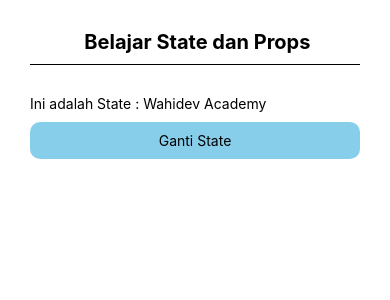
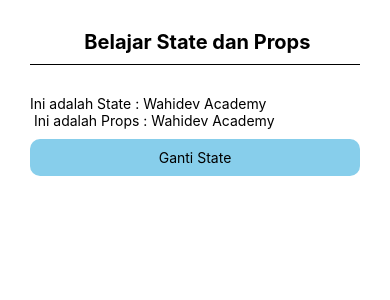
Before and after one commit to ujangaris/CRUD-React-Native-dengan-Firebase, a React Native app: screen / in a window 390 px wide. Shown: the top 300 px of the page. Built offline with nearby package versions, Linux system fonts and the light colour scheme.

Commit message:
Tutorial React Native Dasar : #6. Belajar State dan Props | Props  dengan operan

```diff
--- /dev/null
+++ b/src/Operan.js
@@ -0,0 +1,16 @@
+//rnce
+import React, {Component} from 'react';
+import {Text, View} from 'react-native';
+
+export class Operan extends Component {
+  render() {
+    const {sekolah} = this.props;
+    return (
+      <View>
+        <Text> Ini adalah Props : {sekolah} </Text>
+      </View>
+    );
+  }
+}
+
+export default Operan;
--- a/src/StateProps.js
+++ b/src/StateProps.js
@@ -1,5 +1,6 @@
 import React, {Component} from 'react';
 import {Text, StyleSheet, View, TouchableOpacity} from 'react-native';
+import { Operan } from './Operan';
 
 export default class StateProps extends Component {
   //rcons
@@ -26,6 +27,8 @@
         {/* Isi */}
         <View style={styles.isi}>
           <Text>Ini adalah State : {sekolah}</Text>
+
+          <Operan sekolah={sekolah}/>
           <TouchableOpacity
             style={styles.tombol}
             onPress={() => this.gantiState()}>
```
